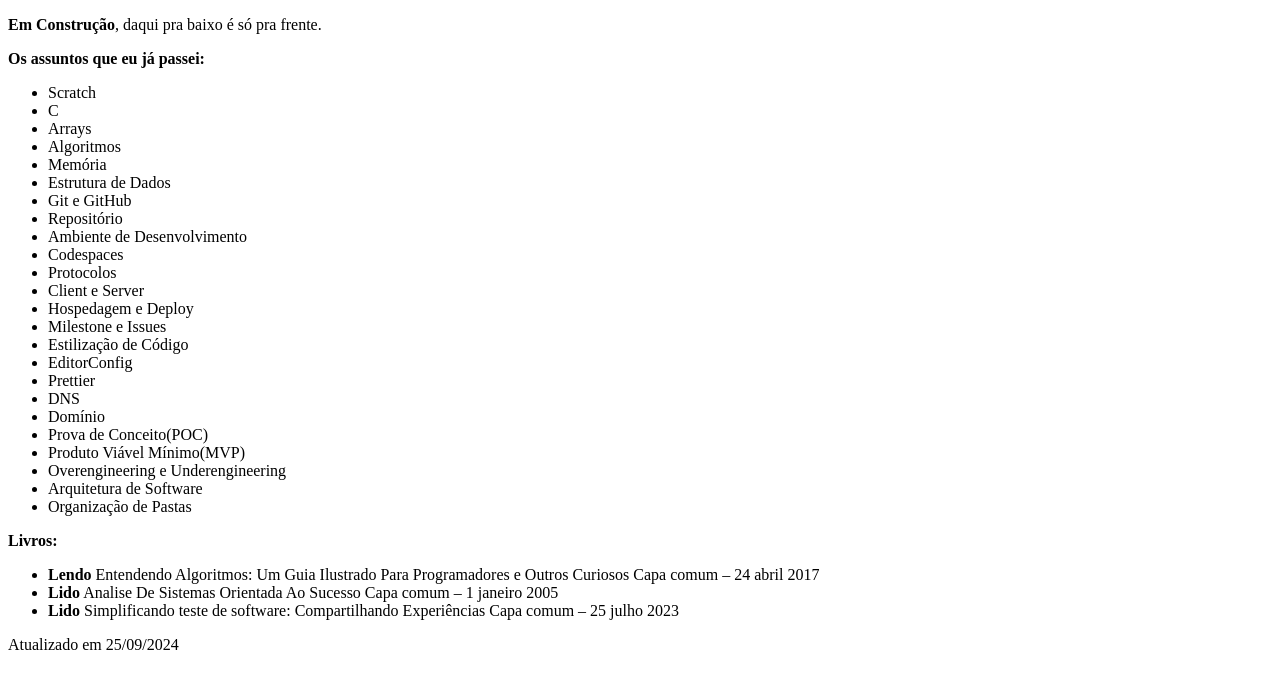
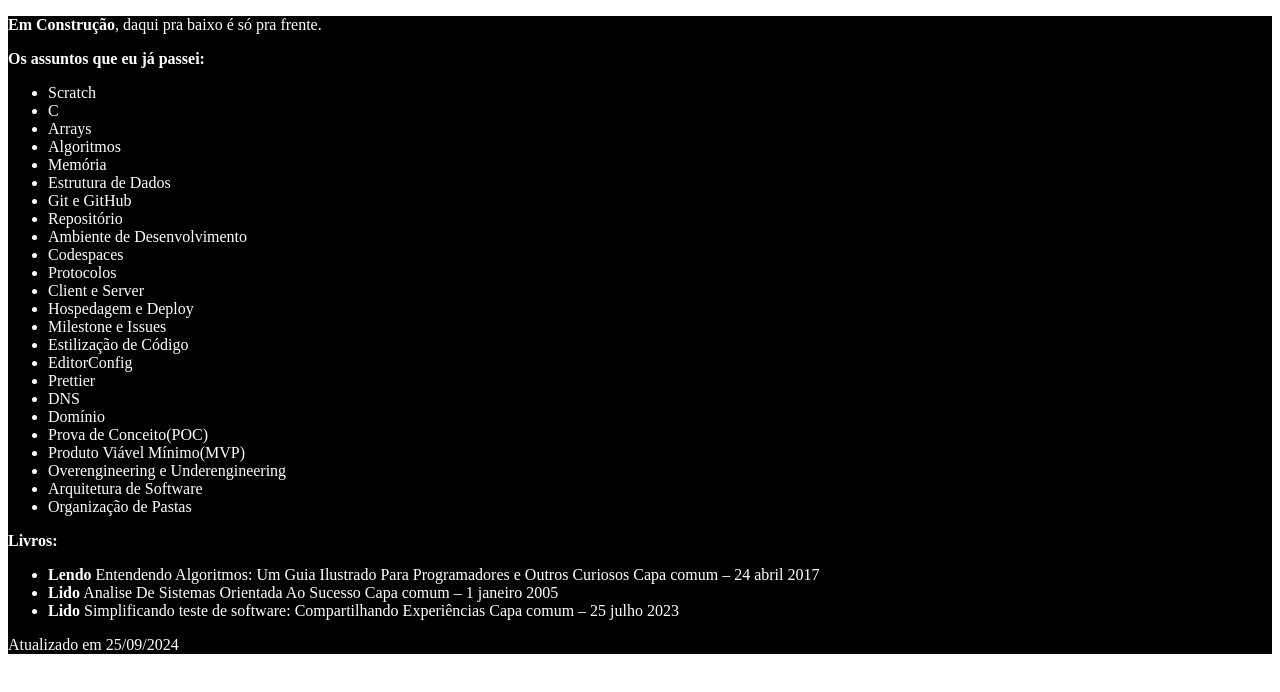
Before and after one commit to ljborba/curso.dev-onde-tudo-comeca, a Next.js app: page / in a window 1280 px wide. Shown: the top 692 px of the page. Built offline with nearby package versions, Linux system fonts and the light colour scheme.

Commit message:
Modifica arquivo `index.js`.

```diff
--- a/pages/index.js
+++ b/pages/index.js
@@ -1,6 +1,6 @@
 function Home() {
     return (
-        <div>
+        <div style={{backgroundColor:"black", color:"white"}}>
             <p><strong>Em Construção</strong>, daqui pra baixo é só pra frente.</p>
             <section>
                 <p><strong>Os assuntos que eu já passei:</strong></p>
```
